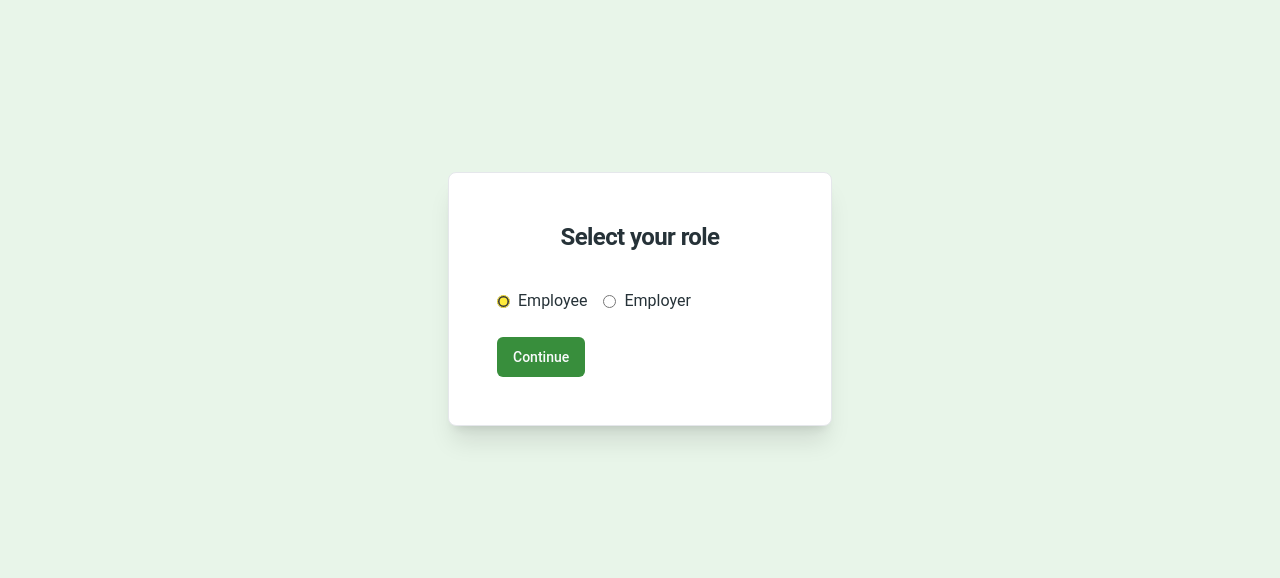
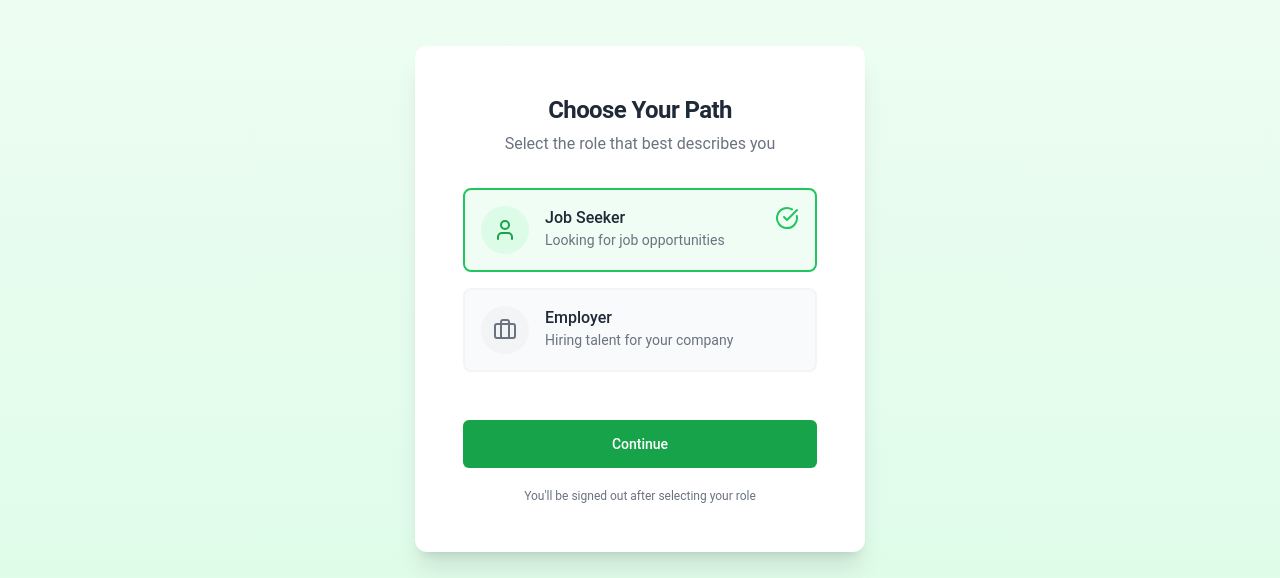
Before and after one commit to talha24603/job-hiring-website, a Next.js app: page /select-role in a window 1280 px wide. Shown: the part 173-751 px from the top of the page. Built offline with nearby package versions, Linux system fonts and the light colour scheme; no server answers.

Commit message:
fixing error

```diff
--- a/src/app/select-role/page.tsx
+++ b/src/app/select-role/page.tsx
@@ -1,85 +1,110 @@
-'use client'
+"use client"
+
+import type React from "react"
+
 import { signOut } from "next-auth/react"
-
-import { Button } from "@/components/ui/button";
-import {
-    Card,
-    CardContent,
-    CardFooter,
-    CardHeader,
-    CardTitle,
-} from "@/components/ui/card";
-import React, {  useState } from 'react';
-import { useRouter } from "next/navigation";
-import axios from "axios";
-import { useSession } from "next-auth/react";
+import { useState } from "react"
+import { useRouter } from "next/navigation"
+import axios from "axios"
+import { motion } from "framer-motion"
+import { Button } from "@/components/ui/button"
+import { Card, CardContent, CardFooter, CardHeader, CardTitle } from "@/components/ui/card"
+import { Briefcase, User, CheckCircle } from "lucide-react"
 
 export default function Page() {
-
-    const {update: updateSession} = useSession()
-    const [role, setRole] = useState("employee");
-    const router = useRouter();
-
-
+  const [role, setRole] = useState("employee")
+  const [isLoading, setIsLoading] = useState(false)
+  const router = useRouter()
 
   const handleContinue = async () => {
     try {
+      setIsLoading(true)
       // send the PATCH with axios
-          const res = await axios.patch('/api/update-role', { role })
+      const res = await axios.patch("/api/update-role", { role })
       if (res.status === 200) {
         signOut() // sign out the user
-
       } else {
-            console.error('Update failed:', res.data)
+        console.error("Update failed:", res.data)
       }
     } catch (err: any) {
       // axios wraps non-2xx responses as exceptions
-          console.error('Error updating role:', err.response?.data || err.message)
+      console.error("Error updating role:", err.response?.data || err.message)
+    } finally {
+      setIsLoading(false)
     }
   }
 
   return (
-        <div className="flex justify-center min-h-screen items-center bg-[#E8F5E9]">
-            <Card className="w-96 p-6 bg-white shadow-xl rounded-lg">
-                <CardHeader>
-                    <CardTitle className="text-2xl font-bold text-center text-[#263238]">
-                        Select your role
-                    </CardTitle>
+    <div className="flex justify-center min-h-screen items-center bg-gradient-to-b from-green-50 to-green-100">
+      <Card className="w-[450px] p-6 bg-white shadow-xl rounded-xl border-0">
+        <CardHeader className="pb-2">
+          <CardTitle className="text-2xl font-bold text-center text-gray-800">Choose Your Path</CardTitle>
+          <p className="text-center text-gray-500 mt-1">Select the role that best describes you</p>
         </CardHeader>
-                <CardContent>
-                    <div className="mt-3">
-                        <div className="flex space-x-4 mt-1">
-                            <label className="flex items-center space-x-2">
-                                <input
-                                    type="radio"
-                                    name="role"
-                                    value="employee"
-                                    checked={role === "employee"}
-                                    onChange={() => setRole("employee")}
-                                    className="accent-[#FFEB3B]"
+        <CardContent className="pt-6">
+          <div className="flex flex-col gap-4">
+            <RoleOption
+              title="Job Seeker"
+              description="Looking for job opportunities"
+              icon={<User size={24} />}
+              isSelected={role === "employee"}
+              onClick={() => setRole("employee")}
             />
-                                <span className="text-[#263238]">Employee</span>
-                            </label>
-                            <label className="flex items-center space-x-2">
-                                <input
-                                    type="radio"
-                                    name="role"
-                                    value="employer"
-                                    checked={role === "employer"}
-                                    onChange={() => setRole("employer")}
-                                    className="accent-[#FFEB3B]"
+
+            <RoleOption
+              title="Employer"
+              description="Hiring talent for your company"
+              icon={<Briefcase size={24} />}
+              isSelected={role === "employer"}
+              onClick={() => setRole("employer")}
             />
-                                <span className="text-[#263238]">Employer</span>
-                            </label>
-                        </div>
           </div>
         </CardContent>
-                <CardFooter>
-                    <Button onClick={handleContinue} className="bg-[#388E3C]">
-                        Continue
+        <CardFooter className="pt-6 flex flex-col gap-3">
+          <Button
+            onClick={handleContinue}
+            className="w-full bg-green-600 hover:bg-green-700 text-white py-6"
+            disabled={isLoading}
+          >
+            {isLoading ? "Processing..." : "Continue"}
           </Button>
+          <p className="text-xs text-center text-gray-500 mt-2">You'll be signed out after selecting your role</p>
         </CardFooter>
       </Card>
     </div>
-    );
+  )
 }
+
+interface RoleOptionProps {
+  title: string
+  description: string
+  icon: React.ReactNode
+  isSelected: boolean
+  onClick: () => void
+}
+
+function RoleOption({ title, description, icon, isSelected, onClick }: RoleOptionProps) {
+  return (
+    <motion.div
+      whileHover={{ scale: 1.02 }}
+      whileTap={{ scale: 0.98 }}
+      onClick={onClick}
+      className={`relative cursor-pointer rounded-lg p-4 transition-all duration-200 ${
+        isSelected
+          ? "bg-green-50 border-2 border-green-500"
+          : "bg-gray-50 border-2 border-gray-100 hover:border-gray-200"
+      }`}
+    >
+      <div className="flex items-start gap-4">
+        <div className={`p-3 rounded-full ${isSelected ? "bg-green-100 text-green-600" : "bg-gray-100 text-gray-500"}`}>
+          {icon}
+        </div>
+        <div className="flex-1">
+          <h3 className="font-medium text-gray-800">{title}</h3>
+          <p className="text-sm text-gray-500">{description}</p>
+        </div>
+        {isSelected && <CheckCircle className="text-green-500 h-6 w-6" />}
+      </div>
+    </motion.div>
+  )
+}
```
Also changed, not shown: src/components/EmployerProfilePage.tsx (+93 -124 lines). Lines whose indentation alone changed are shown as unchanged.
